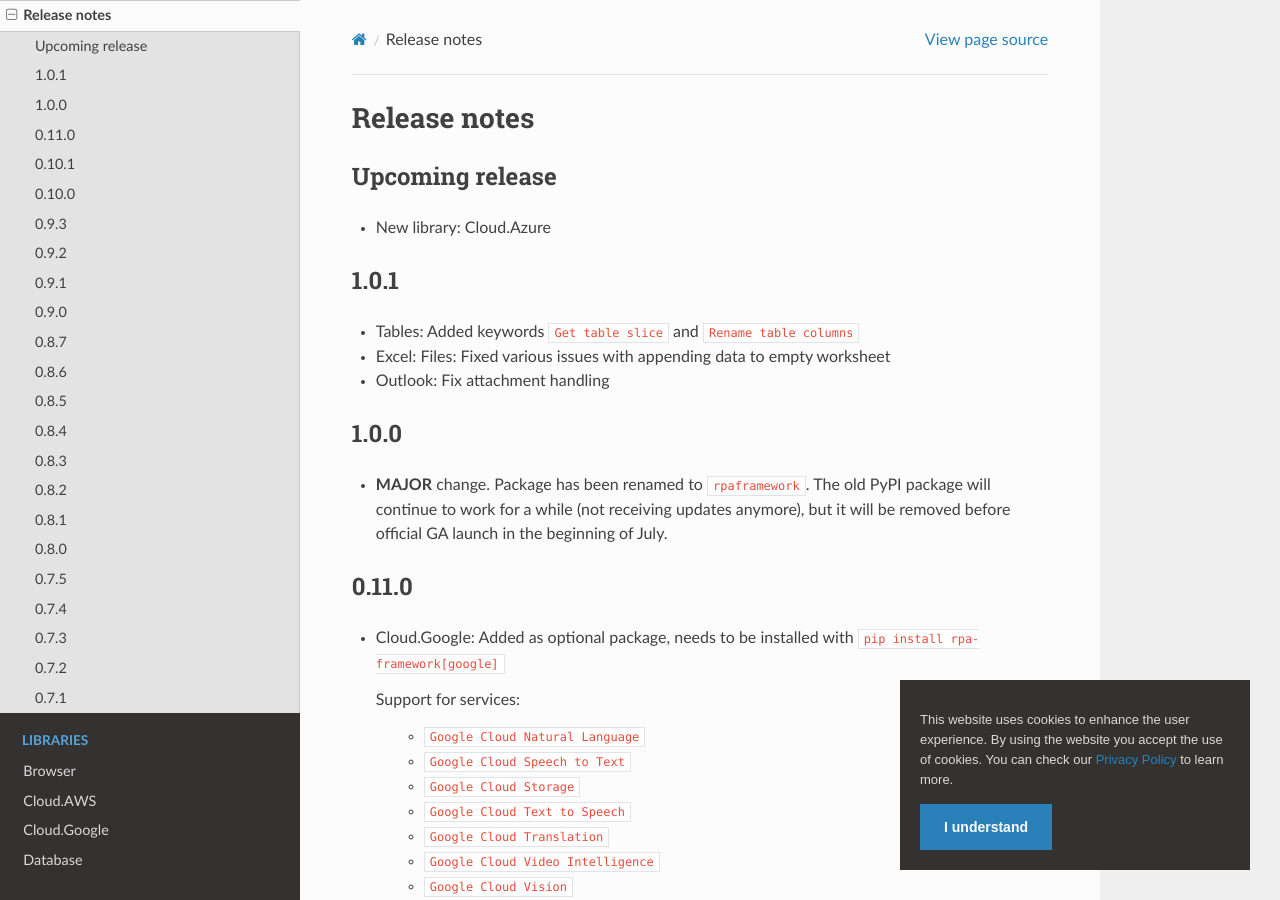
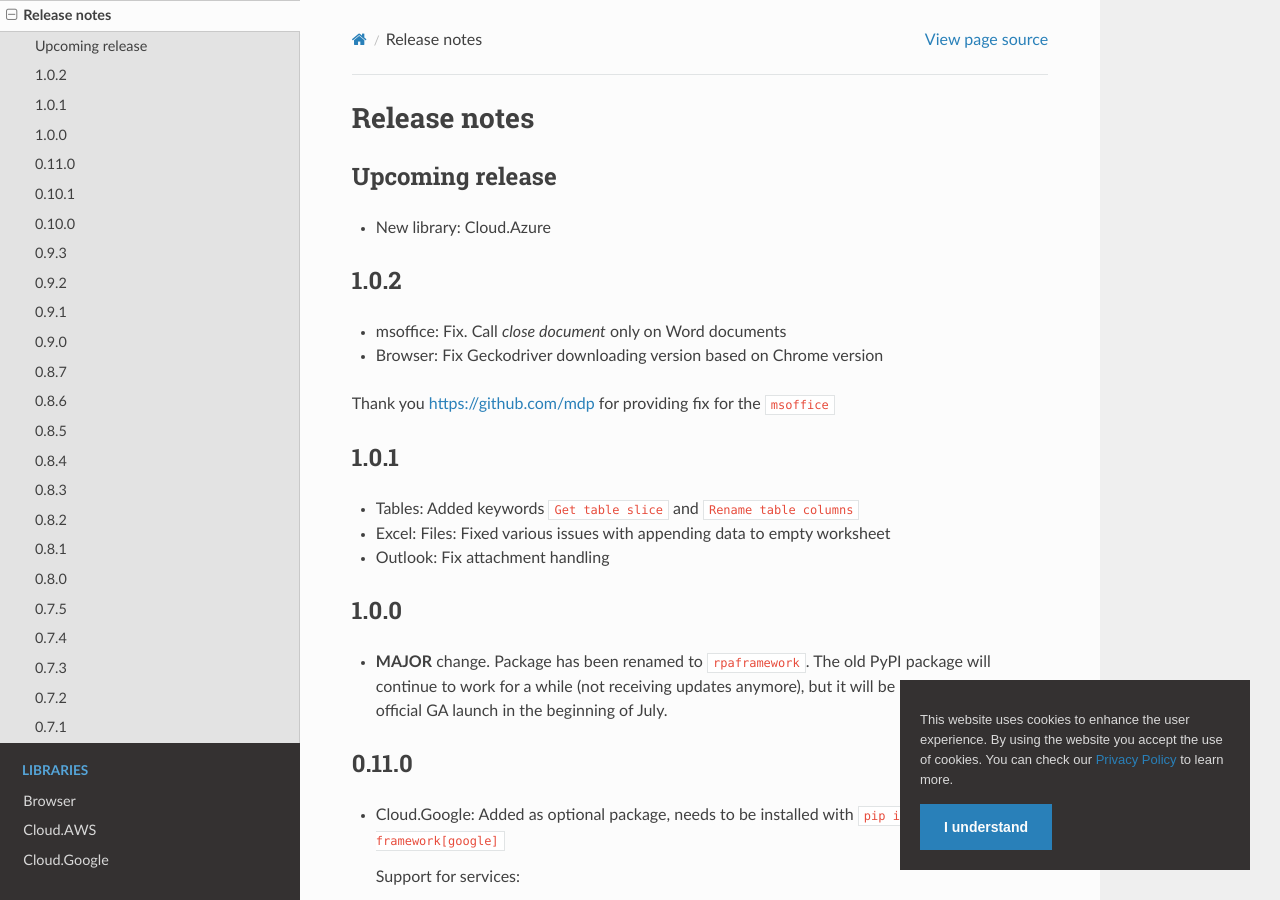
Before and after one commit to coderprovider/Framework-RPA, a Sphinx documentation site: the page built from docs/source/releasenotes.rst, in a window 1280 px wide and 900 px high. Built offline with Sphinx 7.4.7 and the Read the Docs theme 2.0.0, drawn with Linux system fonts in a browser that asks for light colours; pages that are not in the unit, such as notebooks, are missing from menus.

Commit message:
release: 1.0.2

```diff
--- a/docs/source/releasenotes.rst
+++ b/docs/source/releasenotes.rst
@@ -5,6 +5,14 @@ Upcoming release
 ----------------
 
 - New library: Cloud.Azure
+
+1.0.2
+-----
+
+- msoffice: Fix. Call `close document` only on Word documents
+- Browser: Fix Geckodriver downloading version based on Chrome version
+
+Thank you https://github.com/mdp for providing fix for the ``msoffice``
 
 1.0.1
 -----
--- a/pyproject.toml
+++ b/pyproject.toml
@@ -1,6 +1,6 @@
 [tool.poetry]
 name = "rpaframework"
-version = "1.0.1"
+version = "1.0.2"
 description = "A collection of tools and libraries for RPA"
 authors = [
 	"RPA Framework <rpafw@robocorp.com>",
```
